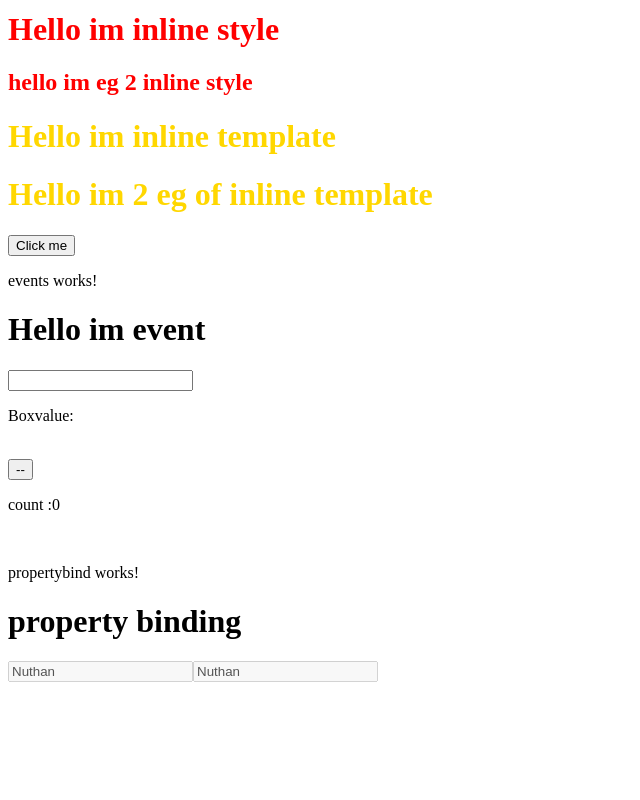
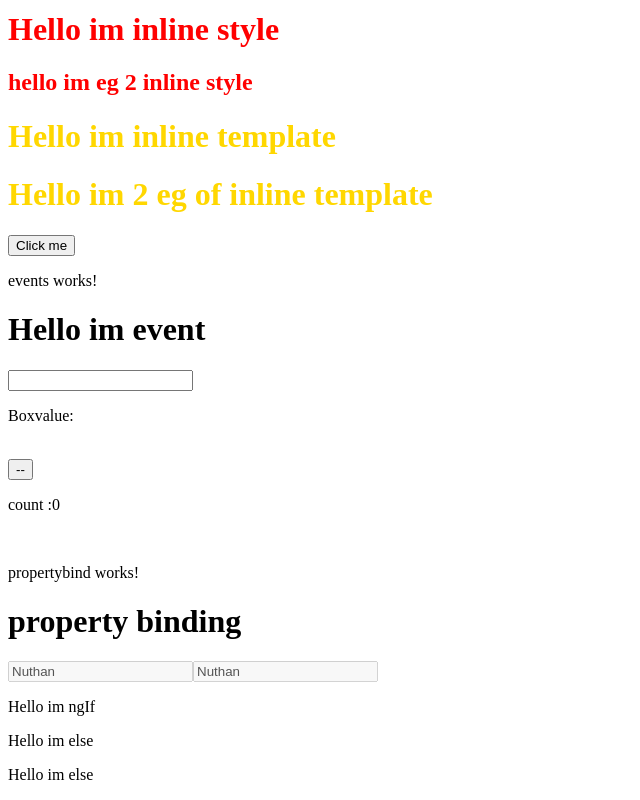
Before and after one commit to Nuthankumar9494/Angular_Practice, an Angular app: page / in a window 1280 px wide. Shown: the part 464-1264 px from the top of the page, without its empty margins (0-640 px from the left). Before the commit the page ends 1154 px from the top, so only its background shows below. Built offline with nearby package versions, Linux system fonts and the light colour scheme.

Commit message:
ngIf and else

```diff
--- a/src/app/propertybind/propertybind.component.html
+++ b/src/app/propertybind/propertybind.component.html
@@ -5,3 +5,10 @@
 <input type="text" value={{name}} disabled={{disable}}>
 <!-- changing attribute name using property binding -->
 <input type="text" [value]="name" [disabled]="disable">
+<!-- ngIf and ng-template(else) -->
+<p *ngIf="show=='yes'; else elseBlock" >Hello im ngIf</p>
+<ng-template #elseBlock><p>Hello im else</p></ng-template>
+<p *ngIf="marks=='101'; else elseBlock" >Hello im ngIf</p>
+<ng-template #elseBlock><p>Hello im else</p></ng-template>
+<p *ngIf="percentage>55; else elseBlock" >Hello im ngIf</p>
+<ng-template #elseBlock><p>Hello im else</p></ng-template>
--- a/src/app/propertybind/propertybind.component.ts
+++ b/src/app/propertybind/propertybind.component.ts
@@ -13,5 +13,7 @@ export class PropertybindComponent implements OnInit {
   }
   name="Nuthan";
   disable=true;
-
+  show="yes";
+  marks='100';
+  percentage=50;
 }
```
